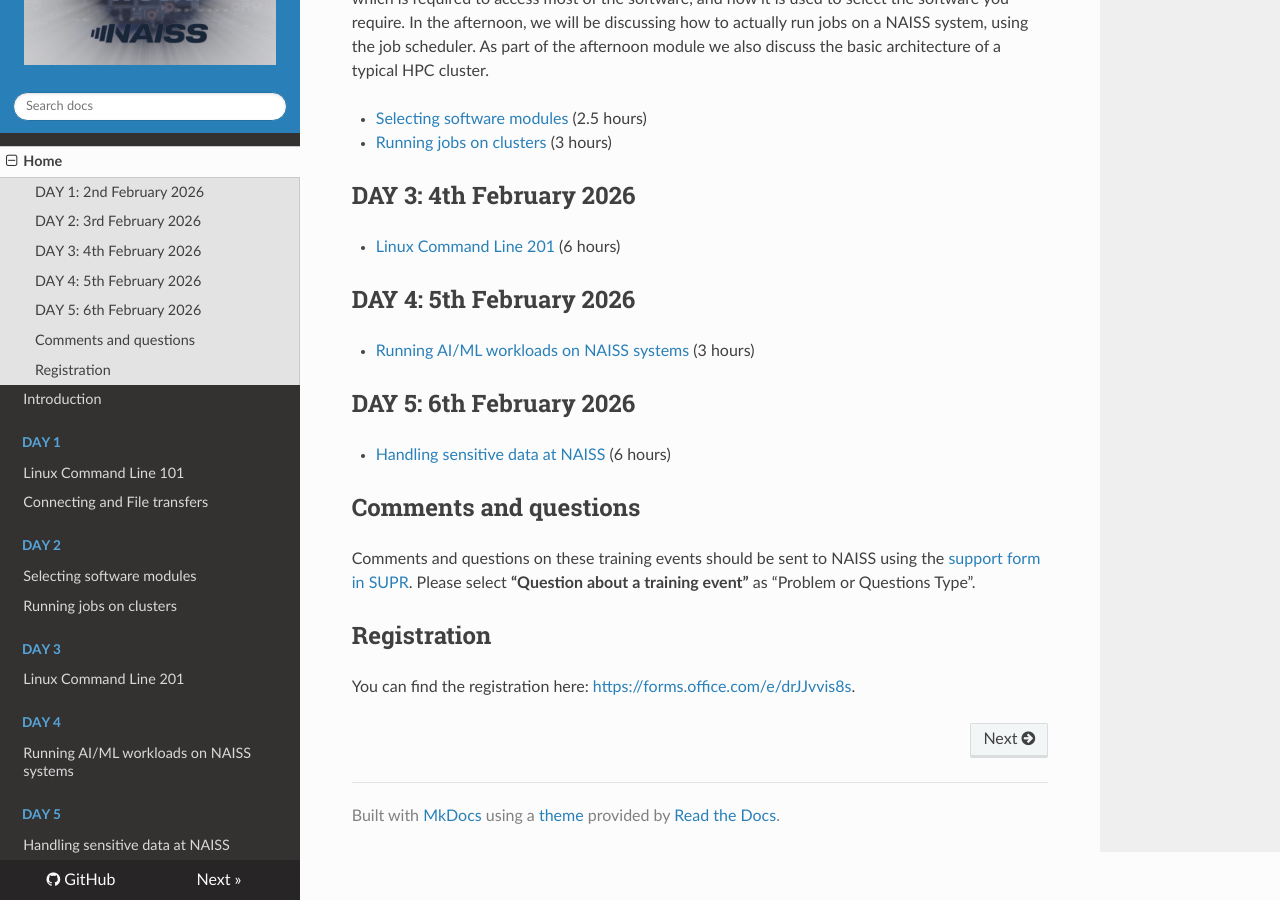
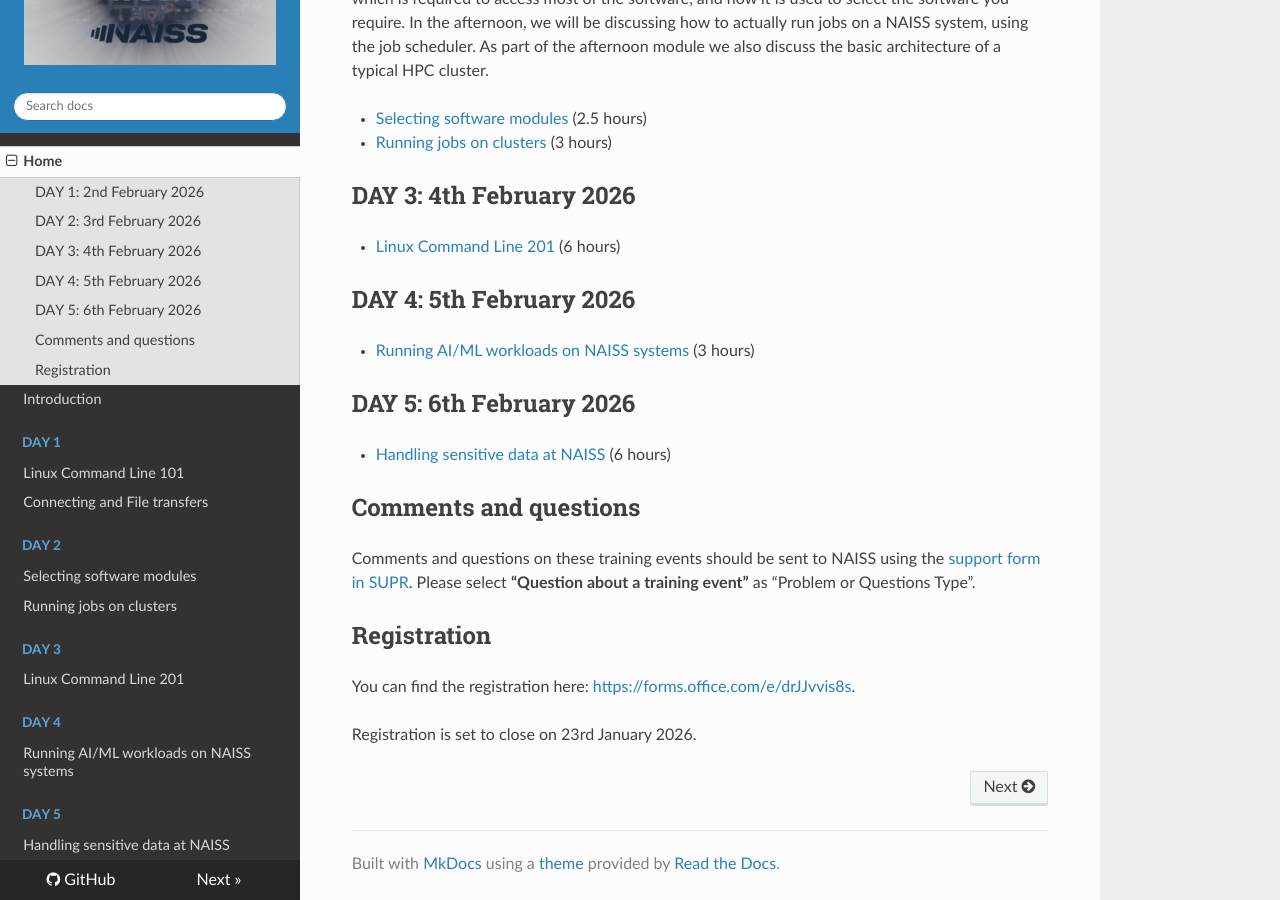
Before and after one commit to NAISS-Training/NAISS-intro-week, an MkDocs documentation site: the page built from docs/index.md, in a window 1280 px wide and 900 px high, scrolled down 741 px. Built offline with MkDocs 1.6.1, drawn with Linux system fonts in a browser that asks for light colours; nearby versions of some CDN libraries.

Commit message:
Added registration deadline

```diff
--- a/docs/index.md
+++ b/docs/index.md
@@ -39,3 +39,5 @@ Comments and questions on these training events should be sent to NAISS using th
 ## Registration
 
 You can find the registration here: <a href="https://forms.office.com/e/drJJvvis8s" target="_blank">https://forms.office.com/e/drJJvvis8s</a>.
+
+Registration is set to close on 23rd January 2026.
```
